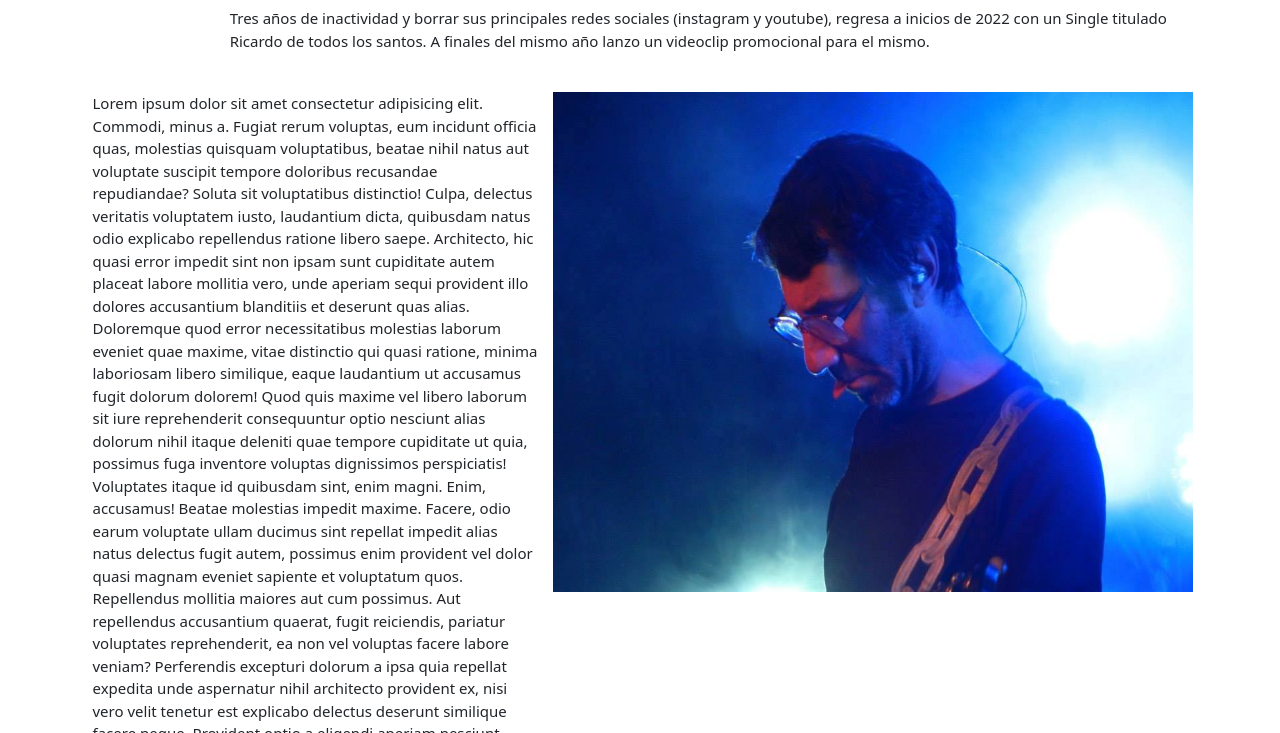
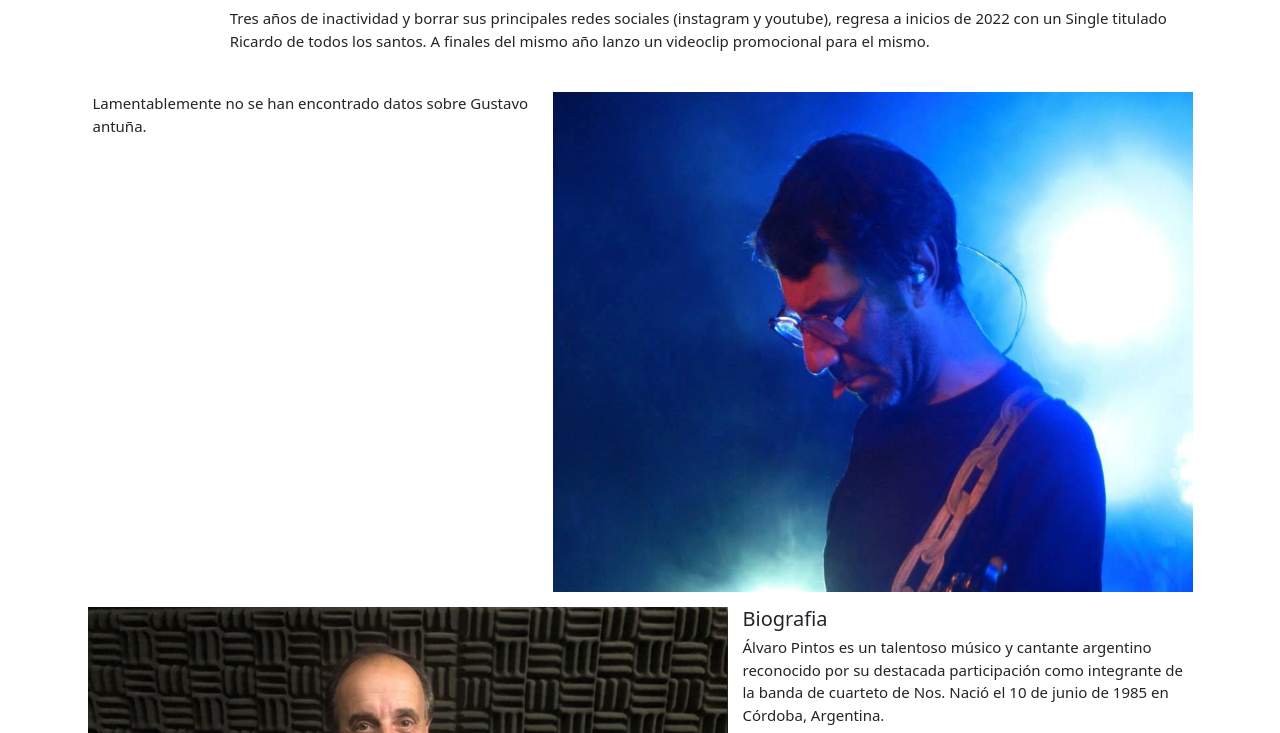
Before and after one commit to NazarenoJunquet/cuartetodenos, a plain HTML site: page Paginas/integrantes.html in a window 1280 px wide. Shown: the part 3461-4194 px from the top of the page. Drawn offline with nearby package versions, Linux system fonts and the light colour scheme.

Commit message:
puse mas info

```diff
--- a/Paginas/integrantes.html
+++ b/Paginas/integrantes.html
@@ -137,30 +137,7 @@
             <div class="containerRight">
                 <img  src="../Imagenes/Gustavo antuña.jpg" alt="gustavo acuña">
                 <div>
-                <p>Lorem ipsum dolor sit amet consectetur adipisicing elit. Commodi, minus a. Fugiat rerum voluptas, eum
-                    incidunt officia quas, molestias quisquam voluptatibus, beatae nihil natus aut voluptate suscipit
-                    tempore doloribus recusandae repudiandae? Soluta sit voluptatibus distinctio! Culpa, delectus
-                    veritatis voluptatem iusto, laudantium dicta, quibusdam natus odio explicabo repellendus ratione
-                    libero saepe. Architecto, hic quasi error impedit sint non ipsam sunt cupiditate autem placeat
-                    labore mollitia vero, unde aperiam sequi provident illo dolores accusantium blanditiis et deserunt
-                    quas alias. Doloremque quod error necessitatibus molestias laborum eveniet quae maxime, vitae
-                    distinctio qui quasi ratione, minima laboriosam libero similique, eaque laudantium ut accusamus
-                    fugit dolorum dolorem! Quod quis maxime vel libero laborum sit iure reprehenderit consequuntur optio
-                    nesciunt alias dolorum nihil itaque deleniti quae tempore cupiditate ut quia, possimus fuga
-                    inventore voluptas dignissimos perspiciatis! Voluptates itaque id quibusdam sint, enim magni. Enim,
-                    accusamus! Beatae molestias impedit maxime. Facere, odio earum voluptate ullam ducimus sint repellat
-                    impedit alias natus delectus fugit autem, possimus enim provident vel dolor quasi magnam eveniet
-                    sapiente et voluptatum quos. Repellendus mollitia maiores aut cum possimus. Aut repellendus
-                    accusantium quaerat, fugit reiciendis, pariatur voluptates reprehenderit, ea non vel voluptas facere
-                    labore veniam? Perferendis excepturi dolorum a ipsa quia repellat expedita unde aspernatur nihil
-                    architecto provident ex, nisi vero velit tenetur est explicabo delectus deserunt similique facere
-                    neque. Provident optio a eligendi aperiam nesciunt laborum libero blanditiis in illum, reprehenderit
-                    rerum vel? Eius sed ipsum sint assumenda, dolores aut labore quod id dolor doloremque velit possimus
-                    soluta placeat maiores consequatur facilis? Voluptates, ea vero vel illo a itaque porro facilis
-                    reprehenderit ullam deleniti placeat distinctio dolorem, incidunt consequatur ipsam maxime velit
-                    veritatis inventore fugit! Assumenda reprehenderit, eum odio officia recusandae maiores! Ducimus
-                    aspernatur voluptatum, a laborum facere earum eveniet iure voluptatibus! Corporis tenetur rem,
-                    reprehenderit obcaecati doloremque sint animi qui modi similique.</p>
+                <p>Lamentablemente no se han encontrado datos sobre Gustavo antuña.</p>
                     </div>
 
             </div>
```
Also changed, not shown: Paginas/biografia.html (+2 -1 lines), Paginas/playlist.html (+15 -0 lines), index.html (+1 -1 lines).
